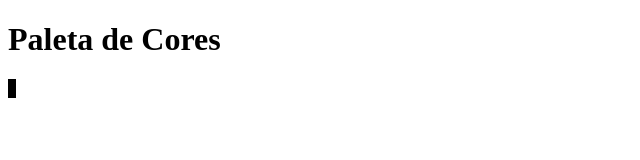
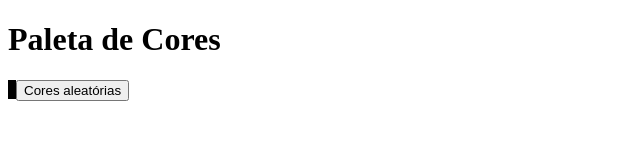
Before and after one commit to Pablo73/project-pixels-art, a website: page index.html in a window 1280 px wide. Shown: the whole page, without its empty margins (0-640 px from the left). Drawn offline with Linux system fonts and the light colour scheme.

Commit message:
refatoração requisitos 1, 2 , 3, 4 e 5

```diff
--- a/script.js
+++ b/script.js
@@ -1,30 +1,128 @@
-//Exercicio 1
 const positionBody = document.body;
-const createTitle = document.createElement('h1');
-createTitle.innerHTML = 'Paleta de Cores';
-createTitle.id = 'title';
-positionBody.appendChild(createTitle);
 
-//Exercicio 2 e Exercicio 3
+function createHTML(tag, text, elemento) {
+  const create = document.createElement(tag);
+  positionBody.appendChild(create);
+  create.innerText = text;
+  create.id = elemento;
+}
+createHTML('h1', 'Paleta de Cores', 'title');
+createHTML('id', '', 'color-palette');
+createHTML('button', 'Cores aleatórias', 'button-random-color');
 
-const title = document.querySelector('#title');
+const positionCreaterColor = document.getElementById('color-palette');
 
-function colorPalette() {
-  const createColor = document.createElement('id');
-  createColor.id = 'color-palette';
-  positionBody.appendChild(createColor);
-  positionCreaterColor = document.getElementById('color-palette');
+function generateColor() {
+  const letters = '0123456789ABCDEF';
+  let color = '#';
 
-  const cores = ['black', 'green', 'red', 'yellow'];
+  for (let index = 0; index < 6; index += 1) {
+    color += letters[Math.floor(Math.random() * 16)];
+  }
+  return color;
+}
 
-  for (let index = 0; index < cores.length; index += 1) {
-    const square = document.createElement('class');
-    square.className = 'color';
-    square.style.backgroundColor = cores[index];
-    positionCreaterColor.appendChild(square);
-    square.style.border = 'solid black 1px';
+function createClass(tipo) {
+  const create = document.createElement('class');
+  positionCreaterColor.appendChild(create);
+  create.className = tipo;
+  create.style.border = 'solid black 1px';
+//   create.style.width = '80px';
+//   create.style.height = '80px';
+//   create.style.float = 'left';
+//   create.style.margin = '2px';
+}
+
+createClass('color');
+createClass('color');
+createClass('color');
+createClass('color');
+
+const positionPaletteCores = document.getElementsByClassName('color');
+
+const collor = ['black', generateColor(), generateColor(), generateColor()];
+
+function storeData() {
+  if (localStorage.length === 0) {
+    localStorage.setItem('colorPalette', JSON.stringify(collor));
   }
 }
-colorPalette();
+storeData();
 
-//Exercico 4
+const returnData = JSON.parse(localStorage.getItem('colorPalette'));
+
+function returnCollor() {
+  for (let index = 0; index < 4; index += 1) {
+    positionPaletteCores[index].style.backgroundColor = returnData[index];
+  }
+}
+returnCollor();
+
+let positionButton = document.querySelector('#button-random-color');
+
+positionButton.addEventListener('click', function () {
+    positionButton = localStorage.clear();
+    window.location.reload(true);
+});
+
+
+
+
+
+
+
+
+// const cores = ['collor1', 'collor2', 'collor3', 'collor4'];
+// const createColor = document.createElement('id');
+// createColor.id = 'color-palette';
+// positionBody.appendChild(createColor);
+// const positionCreaterColor = document.getElementById('color-palette');
+
+// function colorPalette() {
+//   for (let index = 0; index < cores.length; index += 1) {
+//     const square = document.createElement('class');
+//     square.className = 'color';
+//     if (index === 0) { square.style.backgroundColor = 'black';}
+//     else { square.style.backgroundColor = generateColor(); }
+
+//     positionCreaterColor.appendChild(square);
+//     square.style.border = 'solid black 1px';
+//     square.style.width = '80px';
+//     square.style.height = '80px';
+//     square.style.float = 'left';
+//     square.style.margin = '2px';
+//   }
+// }
+// colorPalette();
+
+// const positionPaletteCores = document.getElementsByClassName('color');
+
+// let storeData = ['black',
+//   positionPaletteCores[1].style.backgroundColor,
+//   positionPaletteCores[2].style.backgroundColor,
+//   positionPaletteCores[3].style.backgroundColor];
+// localStorage.setItem('colorPalette', JSON.stringify(storeData));
+
+// let returnData = JSON.parse(localStorage.getItem('colorPalette'));
+
+// function returnCollor() {
+//   positionPaletteCores[1].style.backgroundColor = returnData[1];
+//   positionPaletteCores[2].style.backgroundColor = returnData[2];
+//   positionPaletteCores[3].style.backgroundColor = returnData[3];
+// };
+
+// console.log(positionPaletteCores[1].style.backgroundColor)
+
+// function createButton() {
+//   const button = document.createElement('button');
+//   button.innerHTML = 'Cores aleatórias';
+//   button.id = 'button-random-color';
+//   positionBody.appendChild(button);
+// }
+// createButton();
+
+// const positionButton = document.querySelector('#button-random-color');
+
+// positionButton.addEventListener('click', function () {
+//     positionPaletteCores.replace = colorPalette()
+// });
```
Also changed, not shown: index.html (+0 -1 lines).
